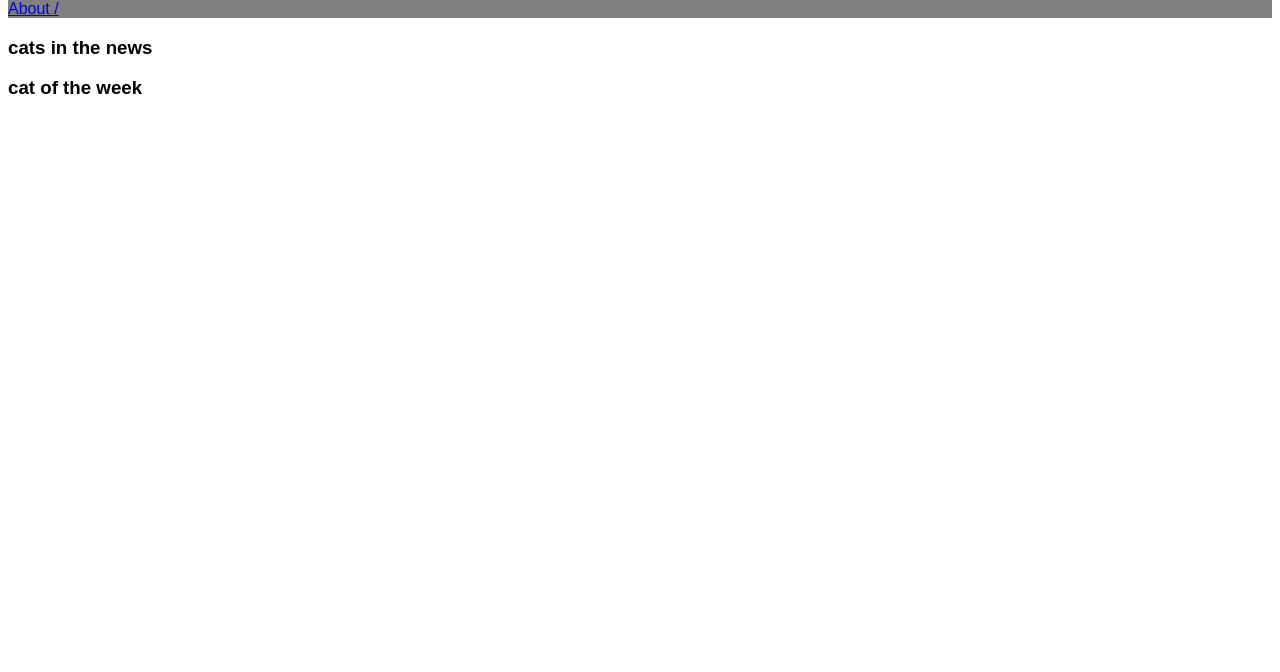
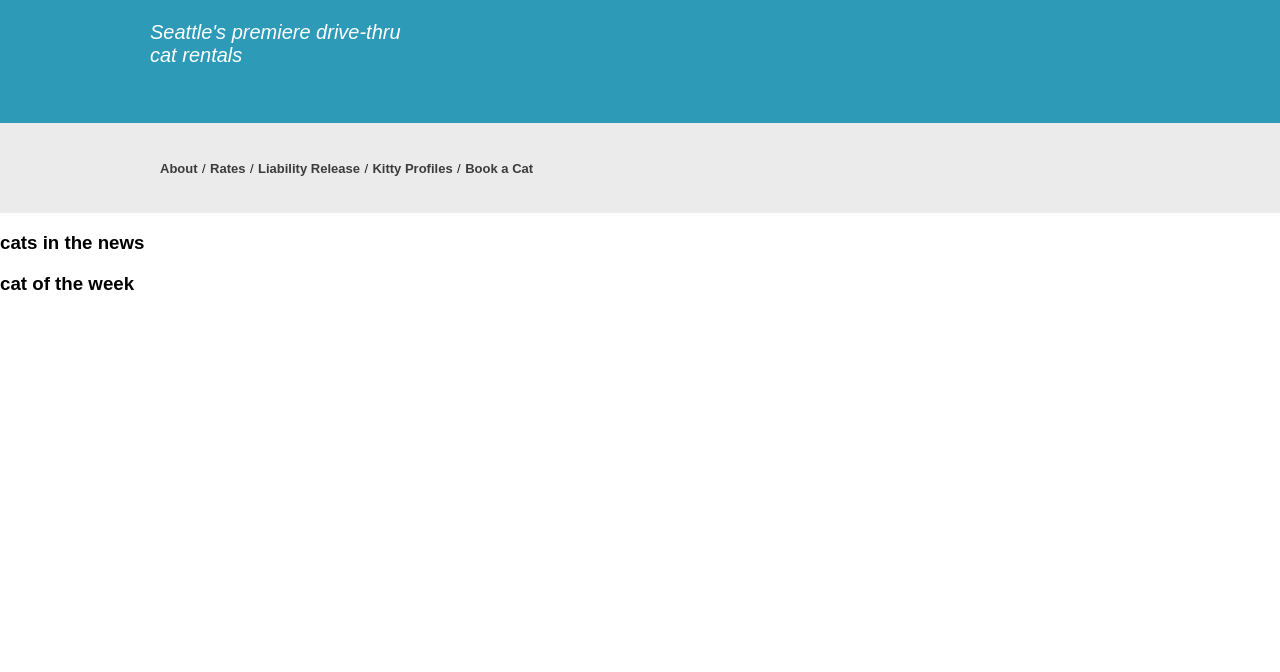
Before and after one commit to ssstefanz/kittypg, a plain HTML site: page index.html in a window 1280 px wide. Shown: the part 128-800 px from the top of the page. Drawn offline with Linux system fonts and the light colour scheme.

Commit message:
added header styling and worked on nav bar

```diff
--- a/index.html
+++ b/index.html
@@ -11,7 +11,17 @@
       <h1>kitties to go!</h1>
       <h2>Seattle's premiere drive-thru cat rentals</h2>
       <nav>
-        <a href="about.html">About /</a>
+        <ul>
+          <li><a href="#" class="navtext">About</a></li>
+          <li class="slash"> / </li>
+          <li><a href="#" class="navtext">Rates</a></li>
+          <li class="slash"> / </li>
+          <li><a href="#" class="navtext">Liability Release</a></li>
+          <li class="slash"> / </li>
+          <li><a href="#" class="navtext">Kitty Profiles</a></li>
+          <li class="slash"> / </li>
+          <li><a href="#" class="navtext">Book a Cat</a></li>
+        </ul>
       </nav>
     </header>
 
--- a/styles.css
+++ b/styles.css
@@ -1,21 +1,58 @@
+/* general style! */
+* { box-sizing: border-box; }
+
 body {
   font-family: sans-serif;
+  margin: 0em;
 }
+
+/* title and subtitle */
 
 header {
   color: white;
-  background-color: dodgerblue;
+  background-color: rgb(45,154,183);
+  margin: 0em;
 }
 
 h1 {
   font-weight: bold;
+  font-size: 40px;
   text-transform: uppercase;
+  width: 700px;
+  padding: 50px 150px 0px 150px;
 }
+
 h2 {
   font-weight: normal;
+  font-size: 20px;
   font-style: italic;
+  width: 570px;
+  padding: 0px 150px 40px 150px;
 }
 
+/* menu */
 nav {
-  background-color: gray;
+  background-color: rgb(235,235,235);
+  padding: 20px 120px 20px 120px;
 }
+
+ul {
+  list-style-type: none;
+}
+
+li {
+  display: inline-block;
+}
+
+.navtext {
+  color: rgb(60,60,60);
+  font-weight: bold;
+  font-size: 13px;
+  text-decoration: none;
+}
+
+.slash {
+  color: rgb(30,30,30);
+  font-weight: normal;
+  font-size: 13px;
+}
```
